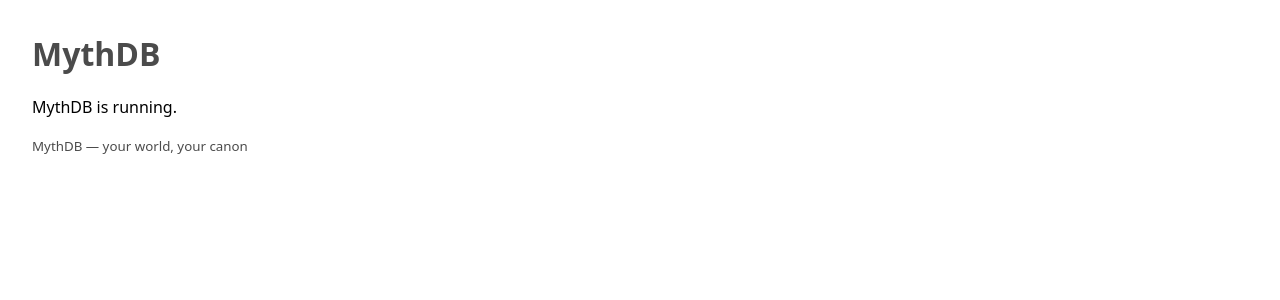
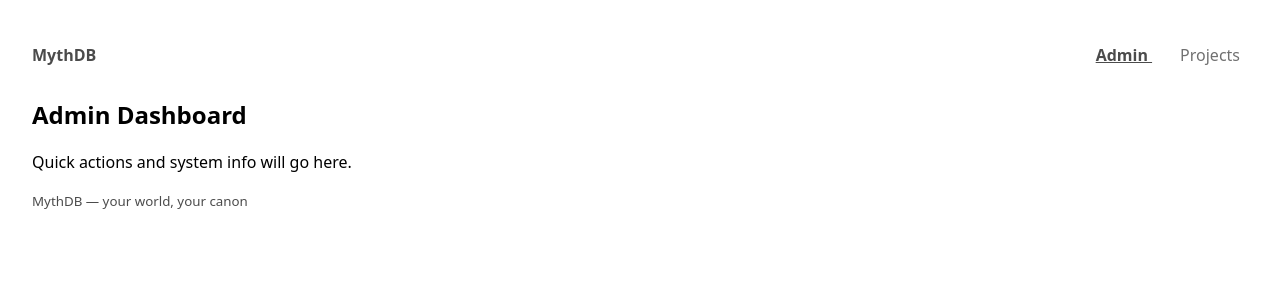
Before and after one commit to MaxSmeets/MythDB, a Flask app: page / in a window 1280 px wide. Shown: the top 300 px of the page. Run offline with Flask 3, Linux system fonts and the light colour scheme.

Commit message:
menu + routing

```diff
--- a/backend/app.py
+++ b/backend/app.py
@@ -3,8 +3,12 @@ from flask import Flask, render_template
 app = Flask(__name__)
 
 @app.route("/")
-def index():
-    return render_template("index.html")
+def admin_dashboard():
+    return render_template("admin.html", active_page="admin")
+
+@app.route("/projects")
+def projects_overview():
+    return render_template("projects.html", active_page="projects")
 
 if __name__ == "__main__":
-    app.run(debug=True)
+    app.run(host="0.0.0.0", debug=True)
--- a/backend/static/css/layout.css
+++ b/backend/static/css/layout.css
@@ -0,0 +1,28 @@
+.topbar {
+  display: flex;
+  align-items: center;
+  justify-content: space-between;
+  gap: 1rem;
+  padding: 0.75rem 0;
+}
+
+.brand a {
+  text-decoration: none;
+  font-weight: 700;
+  color: inherit;
+}
+
+.nav a {
+  text-decoration: none;
+  margin-left: 0.75rem;
+  padding: 0.25rem 0.5rem;
+  border-radius: 6px;
+  color: inherit;
+  opacity: 0.8;
+}
+
+.nav a.active {
+  opacity: 1;
+  font-weight: 700;
+  text-decoration: underline;
+}
--- /dev/null
+++ b/backend/templates/admin.html
@@ -0,0 +1,8 @@
+{% extends "base.html" %}
+
+{% block title %}MythDB · Admin{% endblock %}
+
+{% block content %}
+<h2>Admin Dashboard</h2>
+<p>Quick actions and system info will go here.</p>
+{% endblock %}
--- a/backend/templates/base.html
+++ b/backend/templates/base.html
@@ -2,32 +2,64 @@
 <html lang="en">
 <head>
     <meta charset="UTF-8">
-    <title>{% block title %}MythDB{% endblock %}</title>
+
+    <!-- TITLE COMES FROM CHILD TEMPLATE -->
+    <title>{% block title %}MythDB (default title){% endblock %}</title>
 
     <meta name="viewport" content="width=device-width, initial-scale=1">
 
+    <!-- GLOBAL CSS: loaded on every page -->
     <link rel="stylesheet" href="{{ url_for('static', filename='css/main.css') }}">
+    <link rel="stylesheet" href="{{ url_for('static', filename='css/layout.css') }}">
 
-    {% block head %}{% endblock %}
+    <!-- OPTIONAL PER-PAGE EXTRA HEAD CONTENT -->
+    {% block head %}
+    <!-- e.g. page-specific CSS goes here -->
+    {% endblock %}
 </head>
 <body>
 
-<header>
-    {% block header %}
-    <h1>MythDB</h1>
-    {% endblock %}
+<header class="topbar">
+    <div class="brand">
+        <a href="{{ url_for('admin_dashboard') }}">MythDB</a>
+    </div>
+
+    <nav class="nav">
+        <a
+          href="{{ url_for('admin_dashboard') }}"
+          class="{% if active_page == 'admin' %}active{% endif %}"
+        >
+          Admin
+        </a>
+
+        <a
+          href="{{ url_for('projects_overview') }}"
+          class="{% if active_page == 'projects' %}active{% endif %}"
+        >
+          Projects
+        </a>
+    </nav>
 </header>
 
+
 <main>
-    {% block content %}{% endblock %}
+    <!-- MAIN PAGE CONTENT GOES HERE -->
+    {% block content %}
+    <p>This text appears only if a page forgets to define content.</p>
+    {% endblock %}
 </main>
 
 <footer>
+    <!-- FOOTER DEFAULT -->
     {% block footer %}
     <small>MythDB — your world, your canon</small>
     {% endblock %}
 </footer>
 
-{% block scripts %}{% endblock %}
+<!-- PAGE-SPECIFIC SCRIPTS -->
+{% block scripts %}
+<!-- e.g. page-specific JS -->
+{% endblock %}
+
 </body>
 </html>
--- a/backend/templates/index.html
+++ b/backend/templates/index.html
@@ -1,7 +1,21 @@
 {% extends "base.html" %}
 
-{% block title %}MythDB{% endblock %}
+{% block title %}
+MythDB · Home
+{% endblock %}
+
+{% block head %}
+<link rel="stylesheet" href="{{ url_for('static', filename='css/layout.css') }}">
+{% endblock %}
 
 {% block content %}
+<h2>Welcome</h2>
 <p>MythDB is running.</p>
+<p>This content is injected into the <code>content</code> block.</p>
 {% endblock %}
+
+{% block scripts %}
+<script>
+    console.log("Index page loaded");
+</script>
+{% endblock %}
```
Also changed, not shown: backend/templates/projects.html (added, +8 -0 lines).
